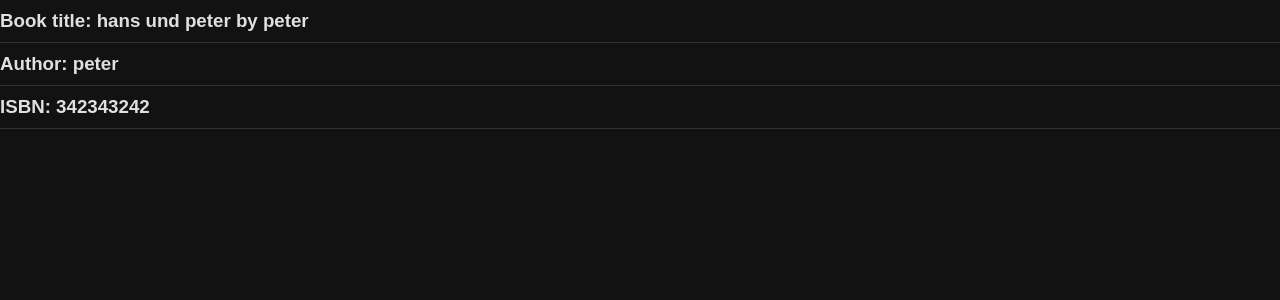
After one commit to keemo09/book-alchemy, a Flask app: page /book/1 in a window 1280 px wide. The commit adds this page. Shown: the top 300 px of the page. Run offline with Flask 3, Linux system fonts and the light colour scheme.

Commit message:
add get_book and get_author endpoint

```diff
--- a/app.py
+++ b/app.py
@@ -4,10 +4,11 @@ import os
 
 
 app = Flask(__name__)
-#app.config['SQLALCHEMY_DATABASE_URI'] = 'sqlite:///data/library.sqlite'
 
 basedir = os.path.abspath(os.path.dirname(__file__))
-app.config['SQLALCHEMY_DATABASE_URI'] = f'sqlite:///{os.path.join(basedir, "data", "library.sqlite")}'
+app.config["SQLALCHEMY_DATABASE_URI"] = (
+    f'sqlite:///{os.path.join(basedir, "data", "library.sqlite")}'
+)
 db.init_app(app)
 
 with app.app_context():
@@ -16,13 +17,27 @@ with app.app_context():
 
 @app.route("/")
 def index():
+    """
+    Get a optimal query argument for sort (default is book) and keyword.
+    Returns a list view template with the listed books.
+    """
     sorting_choice = request.args.get("sort", "book")
     keyword = request.args.get("keyword")
     search_pattern = f"%{keyword}%" if keyword else "%"
 
-    SORTING_OPTIONS = {"book": Book.query.filter(Book.title.like(search_pattern)).order_by(Book.title).all(),
-                       "author": Book.query.join(Author).filter(Book.title.like(search_pattern)).order_by(Author.name).all()}
+    # Dispatcher for the specific Sorting query
+    SORTING_OPTIONS = {
+        "book": Book.query.filter(Book.title.like(search_pattern))
+        .order_by(Book.title)
+        .all(),
+        "author": Book.query.join(Author)
+        .filter(Book.title.like(search_pattern))
+        .order_by(Author.name)
+        .all(),
+    }
 
+    # Checks if a sorting choice value is given
+    # If sorting choice given call sorting dispatcher with search pattern.
     if sorting_choice and sorting_choice in SORTING_OPTIONS:
         books = SORTING_OPTIONS[sorting_choice]
     else:
@@ -33,17 +48,24 @@ def index():
 
 @app.route("/add_author", methods=["GET", "POST"])
 def add_author():
-    messages = []
+    """
+    If method GET retruns a form with fields: name, birthdate, date_of_death.
+    If method POST fetches form data and create a new db record for Author.
+
+    """
+    messages = []  # List for messages
     if request.method == "POST":
         try:
+            # Create a new Author record and add it and commit it to session.
             author = Author(
                 name=request.form.get("name"),
                 birth_date=request.form.get("birthdate"),
-                date_of_death=request.form.get("date_of_death")
+                date_of_death=request.form.get("date_of_death"),
             )
             db.session.add(author)
             db.session.commit()
             messages.append("Author successfully created!")
+
         except Exception:
             messages.append("Something went wrong!")
 
@@ -52,32 +74,61 @@ def add_author():
 
 @app.route("/add_book", methods=["GET", "POST"])
 def add_book():
-    messages = []
+    """
+    If method GET retruns a form with fields: isbn, title, author_id.
+    If method POST fetches form data and create a new db record for Book.
+
+    """
+    messages = []  # List for messages
     try:
+        # Create a new Book record and add it and commit it to session.
         if request.method == "POST":
             book = Book(
                 isbn=request.form.get("isbn"),
                 title=request.form.get("title"),
-                author_id = request.form.get("author_id")
+                author_id=request.form.get("author_id"),
             )
             db.session.add(book)
             db.session.commit()
+            messages.append("Author successfully created!")
     except Exception as e:
         messages.append("Something went wrong!")
 
     authors = Author.query.all()
     return render_template("add_book.html", messages=messages, authors=authors)
 
+
 @app.route("/book/<int:book_id>/delete", methods=["POST"])
 def delete_book(book_id):
+    """
+    Get a book_id as a url argument.
+    Deletes the Book record with the book_id and redirect to index.
+    """
     book = Book.query.get_or_404(book_id)
     db.session.delete(book)
     db.session.commit()
     return redirect(url_for("index"))
 
 
+@app.route("/book/<int:book_id>")
+def get_book(book_id):
+    """
+    Get a book_id as a url argument.
+    Returns the rendered template with book details.
+    """
+    book = Book.query.get_or_404(book_id)
+    return render_template("book_details.html", book=book)
 
 
+@app.route("/author/<int:author_id>")
+def get_author(author_id):
+    """
+    Get a author_id as a url argument.
+    Returns the rendered template with author details.
+    """
+    author = Author.query.get_or_404(author_id)
+    return render_template("author_details.html", author=author)
 
-if __name__ == '__main__':
+
+if __name__ == "__main__":
     app.run(debug=True, host="0.0.0.0", port=5002)
--- a/data_models.py
+++ b/data_models.py
@@ -1,6 +1,7 @@
 from flask_sqlalchemy import SQLAlchemy
 
 db = SQLAlchemy()
+
 
 class Author(db.Model):
     __tablename__ = "authors"
@@ -9,7 +10,8 @@ class Author(db.Model):
     name = db.Column(db.String)
     birth_date = db.Column(db.String)
     date_of_death = db.Column(db.String)
-    books = db.relationship('Book', backref='author', lazy=True)
+    books = db.relationship("Book", backref="author", lazy=True)
+
 
 class Book(db.Model):
     __tablename__ = "books"
@@ -17,4 +19,4 @@ class Book(db.Model):
     id = db.Column(db.Integer, primary_key=True, autoincrement=True)
     isbn = db.Column(db.Integer)
     title = db.Column(db.String)
-    author_id = db.Column(db.Integer, db.ForeignKey('authors.id'), nullable=False)
+    author_id = db.Column(db.Integer, db.ForeignKey("authors.id"), nullable=False)
--- /dev/null
+++ b/static/styles/book_details.css
@@ -0,0 +1,40 @@
+/* Grundlegende Stile für das gesamte Dokument */
+body {
+    font-family: Arial, sans-serif;
+    background-color: #121212; /* Dunkler Hintergrund für den gesamten Body */
+    color: #e0e0e0; /* Heller Text für bessere Lesbarkeit */
+    margin: 0;
+    padding: 0;
+}
+
+/* Container für das Layout */
+.container {
+    display: flex;
+    justify-content: center;
+    align-items: center;
+    height: 100vh; /* Volle Höhe des Viewports */
+    padding: 20px;
+    box-sizing: border-box;
+}
+
+/* Stile für die Buchdetails */
+.book-details {
+    background-color: #1e1e1e; /* Dunklerer Hintergrund für den Detailbereich */
+    border-radius: 8px;
+    padding: 20px;
+    max-width: 600px;
+    width: 100%;
+    box-shadow: 0 4px 8px rgba(0, 0, 0, 0.5); /* Schatten für einen modernen Look */
+}
+
+/* Stile für die Überschriften */
+h3 {
+    margin: 0;
+    padding: 10px 0;
+    border-bottom: 1px solid #333; /* Feine Linie unter den Überschriften */
+}
+
+/* Stil für den Bereich, der die Buchdetails zusammenfasst */
+.book-details div {
+    margin-top: 10px;
+}
--- a/templates/add_author.html
+++ b/templates/add_author.html
@@ -7,7 +7,7 @@
     <link rel="stylesheet" href="{{ url_for('static', filename='styles/home.css') }}">
   </head>
   <body>
-  {% if message %}
+  {% if messages %}
   {% for message in messages %}
   <h4>{{ message }}</h4>
   {% endfor %}
--- a/templates/add_book.html
+++ b/templates/add_book.html
@@ -7,7 +7,11 @@
     <link rel="stylesheet" href="{{ url_for('static', filename='styles/add_book.css') }}">
   </head>
   <body>
-
+  {% if messages %}
+  {% for message in messages %}
+  <h4>{{ message }}</h4>
+  {% endfor %}
+  {% endif %}
   <form action="/add_book" method="POST">
   <label for="isbn">ISBN:</label>
   <input type="text" id="isbn" name="isbn" required><br><br>
--- /dev/null
+++ b/templates/book_details.html
@@ -0,0 +1,17 @@
+<!DOCTYPE html>
+<html lang="en">
+  <head>
+    <meta charset="UTF-8">
+    <meta name="viewport" content="width=device-width, initial-scale=1.0">
+    <meta http-equiv="X-UA-Compatible" content="ie=edge">
+    <link rel="stylesheet" href="{{ url_for('static', filename='styles/book_details.css') }}">
+  </head>
+  <body>
+    <div> <h3>Book title: {{ book.title }} by {{ book.author.name }}</h3>
+    <div> <h3>Author: {{ book.author.name }}</h3>
+    <div> <h3>ISBN: {{ book.isbn }}</h3>
+  </form>
+    </div>
+
+  </body>
+</html>
--- a/templates/home.html
+++ b/templates/home.html
@@ -18,7 +18,7 @@
     <input type="submit" value="Search">
     </form>
     {% for book in books %}
-    <div> <h3>{{ book.title }} by {{ book.author.name }}</h3>
+    <div> <h3><a href="{{url_for('get_book', book_id=book.id)}}">{{ book.title }}</a> by <a href="{{ url_for('get_author', author_id=book.author.id) }}">{{ book.author.name }}</a></h3>
     <form action="{{ url_for('delete_book', book_id=book.id) }}" method="post">
     <button type="submit">Delete Book</button>
   </form>
```
Also changed, not shown: static/styles/author_details.css (added, +40 -0 lines), templates/author_details.html (added, +17 -0 lines), data/library.sqlite, 1 other file.
